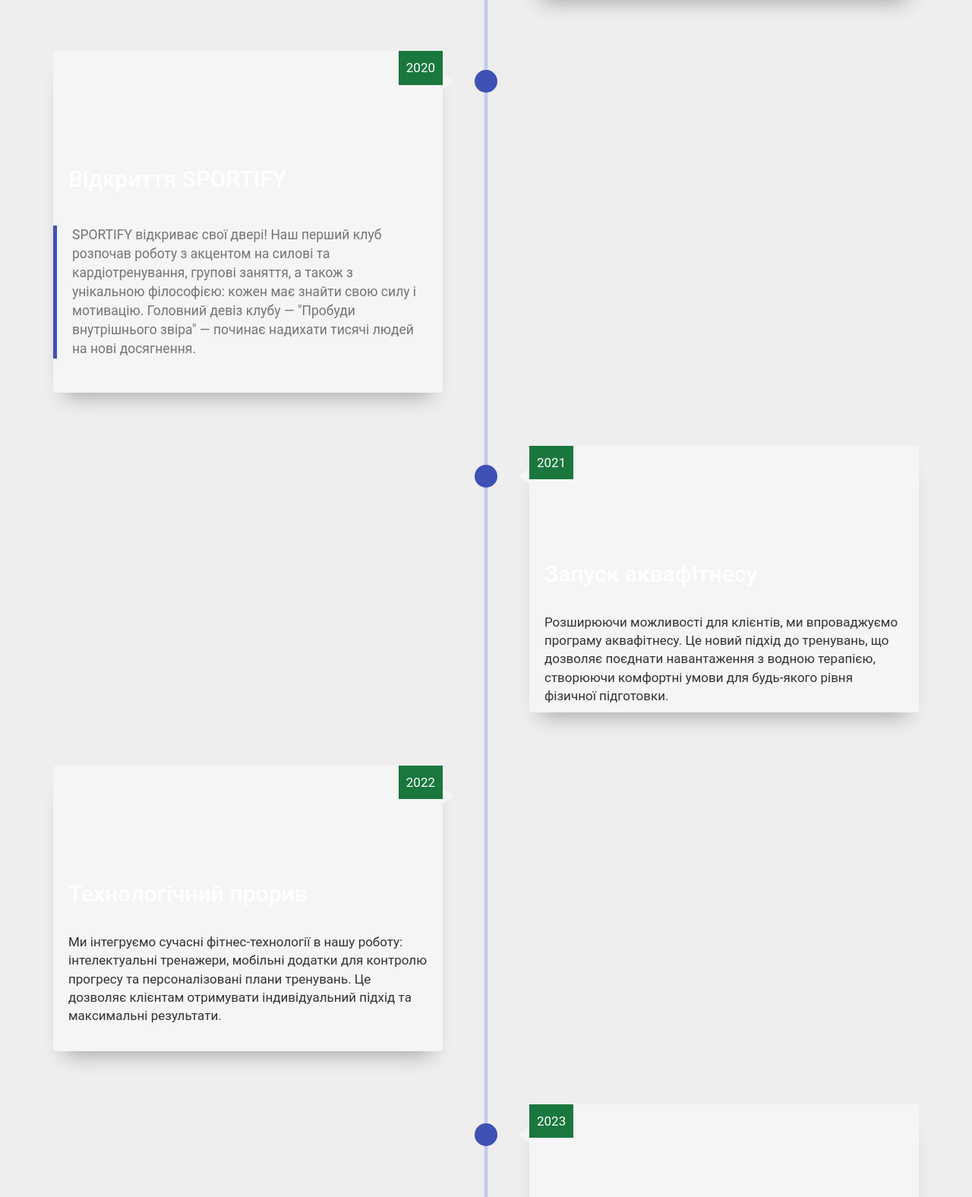
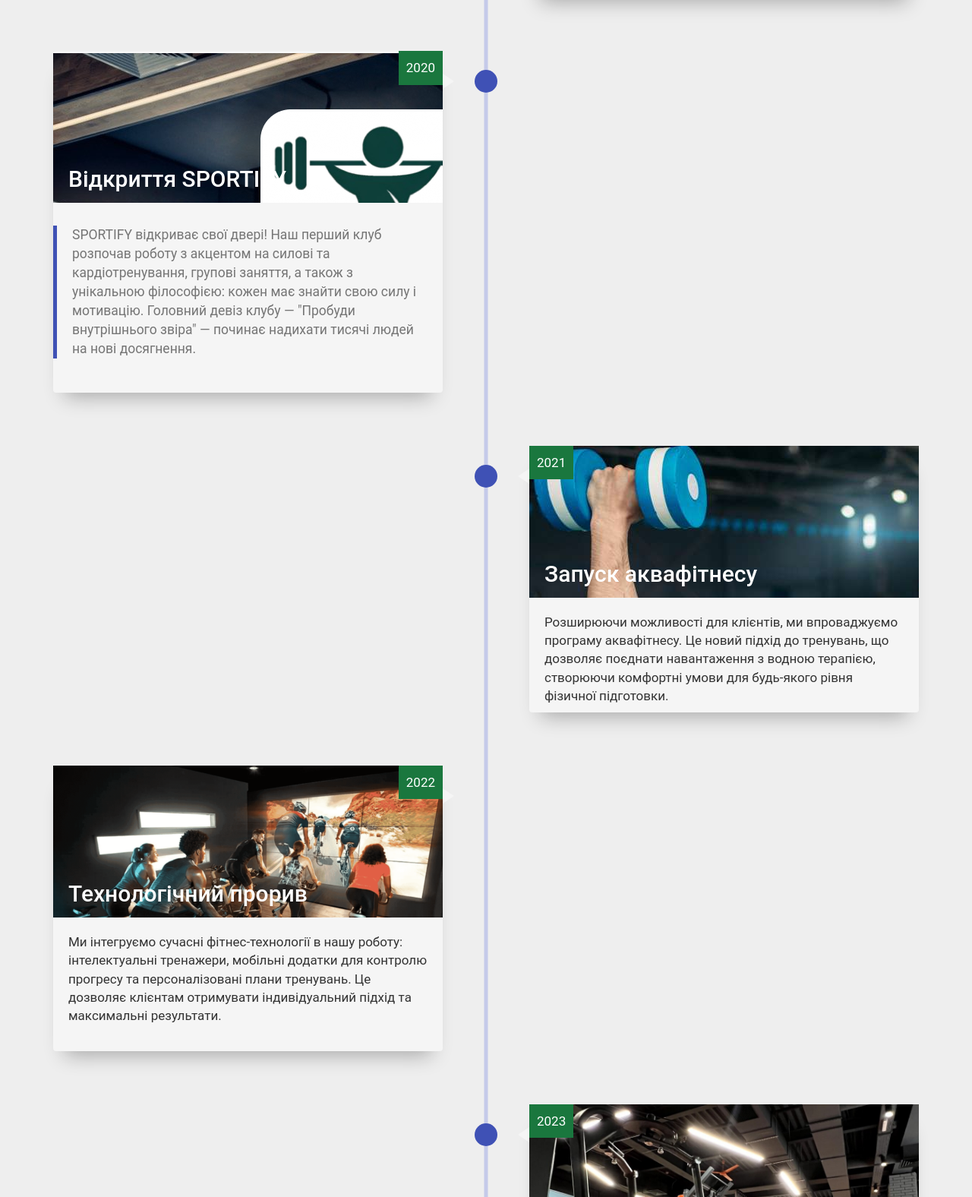
Before and after one commit to DVladyslav/IS-31_DriukVV_Laba2, a plain HTML site: page timeline/vertical-timeline-2/timeline.html in a window 1280 px wide. Shown: the part 1224-2800 px from the top of the page at 76% size. Drawn offline with nearby package versions, Linux system fonts and the light colour scheme; files that its build step writes are made by us from their sources; the site is published under a folder, as on GitHub Pages, so addresses that start at the root find nothing; a script that the page names is missing.

Commit message:
commit 3

```diff
--- a/timeline/vertical-timeline-2/timeline.html
+++ b/timeline/vertical-timeline-2/timeline.html
@@ -25,7 +25,7 @@
         <div class="timeline-img"></div>
         <div class="timeline-content timeline-card js--fadeInLeft">
 
-          <div class="timeline-img-header" style="background-image: url('/images/idea.jpg') ;">
+          <div class="timeline-img-header" style="background-image: url('../../images/idea.jpg') ;">
             <h2> Ідея народжується</h2>
           </div>
 
@@ -39,7 +39,7 @@
       <div class="timeline-item">
         <div class="timeline-img"></div>
         <div class="timeline-content timeline-card js--fadeInRight">
-          <div class="timeline-img-header" style="background-image: url('/images/planning-people.jpg') ;">
+          <div class="timeline-img-header" style="background-image: url('../../images/planning-people.jpg') ;">
             <h2>Підготовка та планування</h2>
           </div>
           <div class="date">2019</div>
@@ -54,7 +54,7 @@
       <div class="timeline-item">
         <div class="timeline-img"></div>
         <div class="timeline-content timeline-card js--fadeInLeft">
-          <div class="timeline-img-header" style="background-image: url('/images/open_gym.png') ; ">
+          <div class="timeline-img-header" style="background-image: url('../../images/open_gym.png') ; ">
             <h2>Відкриття SPORTIFY</h2>
           </div>
           <div class="date">2020</div>
@@ -70,7 +70,7 @@
         <div class="timeline-img"></div>
 
         <div class="timeline-content timeline-card js--fadeInRight">
-          <div class="timeline-img-header" style="background-image: url('/images/akva_fitness.png') ; ">
+          <div class="timeline-img-header" style="background-image: url('../../images/akva_fitness.png') ; ">
             <h2>Запуск аквафітнесу</h2>
           </div>
           <div class="date">2021</div>
@@ -83,7 +83,7 @@
       <div class="timeline-item">
 
         <div class="timeline-content timeline-card js--fadeInLeft">
-          <div class="timeline-img-header" style="background-image: url('/images/fitness_technology.png') ; ">
+          <div class="timeline-img-header" style="background-image: url('../../images/fitness_technology.png') ; ">
             <h2>Технологічний прорив</h2>
           </div>
           <div class="date">2022</div>
@@ -99,7 +99,7 @@
         <div class="timeline-img"></div>
 
         <div class="timeline-content timeline-card js--fadeInRight">
-          <div class="timeline-img-header" style="background-image: url('/images/sportify_2023.png') ; ">
+          <div class="timeline-img-header" style="background-image: url('../../images/sportify_2023.png') ; ">
             <h2>Розширення та розвиток</h2>
           </div>
           <div class="date">2023</div>
@@ -108,10 +108,6 @@
             фітнес доступним для кожного.</p>
         </div>
       </div>
-    </div>
-
-
-
     </div>
   </section>
   <script src='https://code.jquery.com/jquery-2.2.4.min.js'></script>
```
